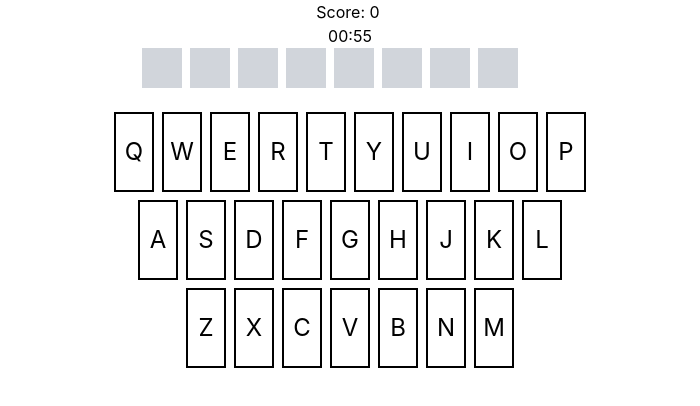
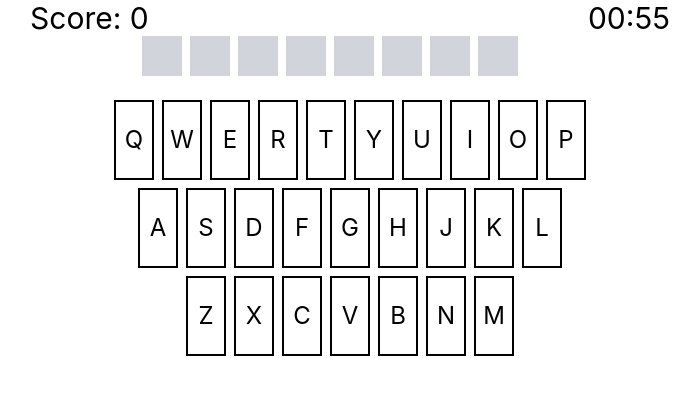
Before and after one commit to guypollack/harrypotter, a React (Create React App) app: page / in a window 1280 px wide. Shown: the top 406 px of the page, without its empty margins (290-990 px from the left). Built offline with nearby package versions, Linux system fonts and the light colour scheme.

Commit message:
Implement ScoreAndTimeContainer

```diff
--- a/src/pages/HomePage.tsx
+++ b/src/pages/HomePage.tsx
@@ -7,6 +7,7 @@ import { generateNameSequence } from "../lib/generateNameSequence";
 import { clickKey } from "../lib/clickKey";
 import { Scoreboard, calculateRoundScore } from "../components/Scoreboard";
 import { Timer } from "../components/Timer";
+import { ScoreAndTimeContainer } from "../components/ScoreAndTimeContainer";
 
 const nameSequence = generateNameSequence(allNames);
 
@@ -117,12 +118,12 @@ export function HomePage() {
 
   return (
     <div className="flex flex-col items-center">
-      <Scoreboard
+      <ScoreAndTimeContainer
         score={score}
         scoreToAdd={scoreToAdd}
         showScoreToAdd={showScoreToAdd}
+        remainingSeconds={remainingSeconds}
       />
-      <Timer remainingSeconds={remainingSeconds} />
       <Name name={remainingNames[0]} correctGuesses={correctGuesses} />
       {/* <div
         className="bg-blue-300 w-20 h-20 flex relative justify-center items-center"
```
